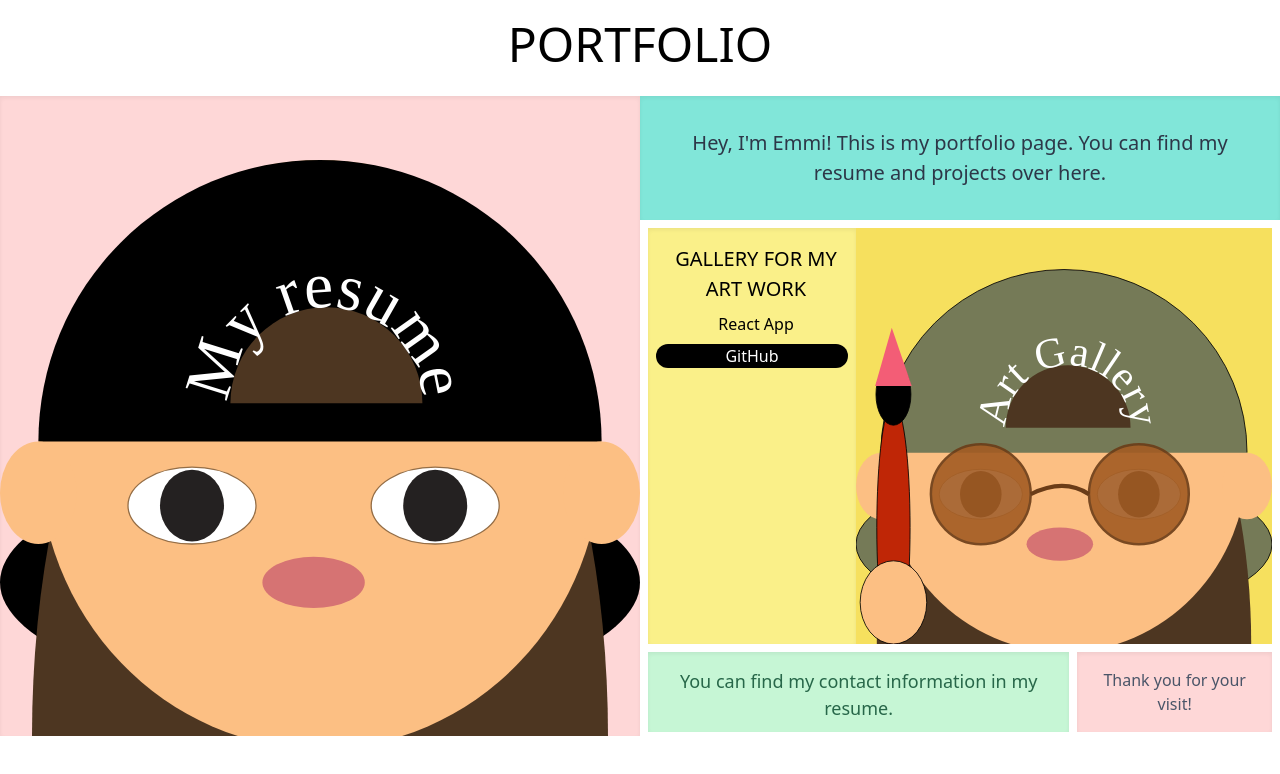
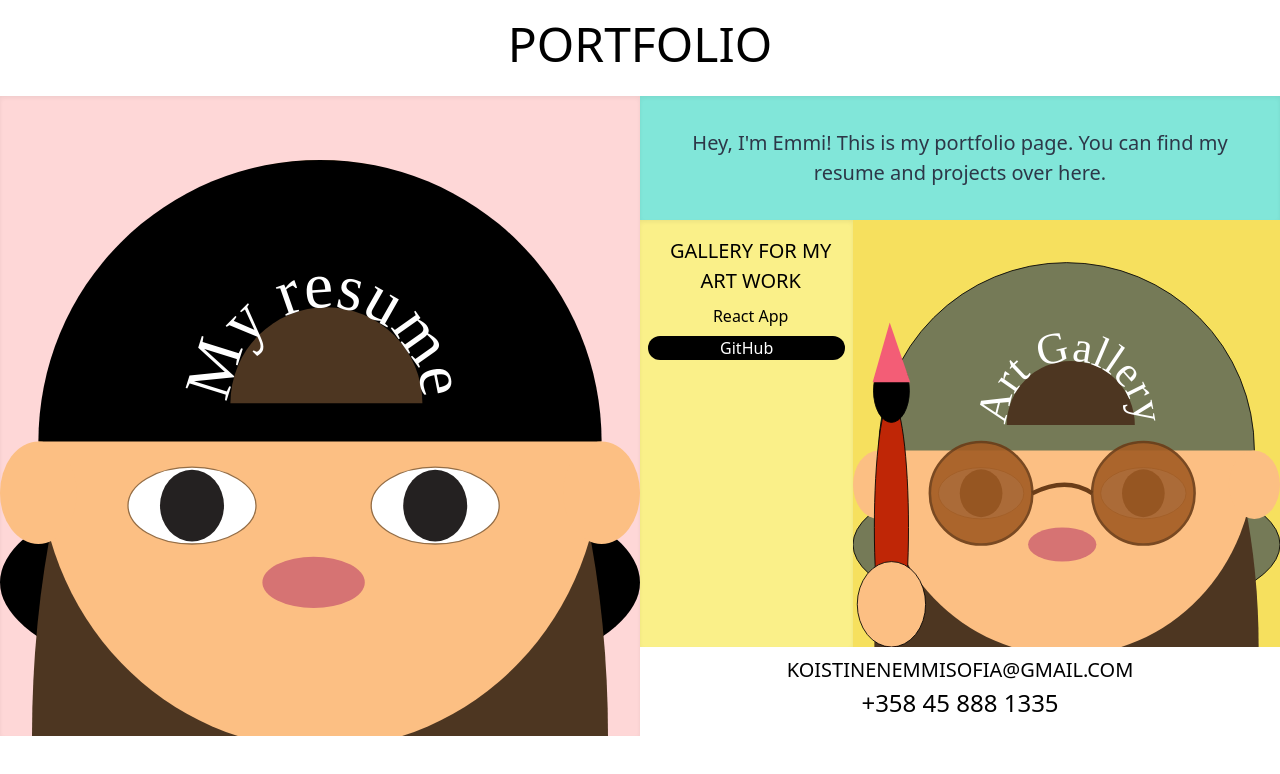
Before and after one commit to emmisk/portfolio, a React (Create React App) app: page / in a window 1280 px wide. Shown: the top 774 px of the page. Built offline with nearby package versions, Linux system fonts and the light colour scheme.

Commit message:
remove two columns and add contact information

```diff
--- a/src/App.js
+++ b/src/App.js
@@ -20,7 +20,7 @@ const App = () => (
       </div>
       <div className="grid-cols-3 gap-4 mt-4 md:mt-0 mb-2">
         <Introduction />
-        <div className="grid grid-cols-3 mr-2 mt-2 ml-2">
+        <div className="grid grid-cols-3 ">
           <div className="col-span-1 text-black text-center bg-yellow-300 p-2 shadow-inner">
             <div className="grid-cols-1">
               <p className="text-xl pl-2 mt-2 uppercase">
@@ -47,16 +47,12 @@ const App = () => (
             hoverColor="bg-yellow-500"
           />
         </div>
-        <div className="grid grid-cols-3 gab-2 mt-2 ml-2">
-          <div className="col-span-1 col-span-2 text-center bg-green-200 shadow-inner">
-            <p className="mt-4 text-green-800 text-lg">
-              You can find my contact information in my resume.
-            </p>
-          </div>
-          <div className="col-span-1 text-gray-700 text-center ml-2 mr-2 p-2 bg-red-200 shadow-inner">
-            <p className="p-2">Thank you for your visit!</p>
-          </div>
-        </div>
+        <h1 className="mt-2 text-black text-xl text-center uppercase">
+          koistinenemmisofia@gmail.com
+        </h1>
+        <h1 className="text-black text-2xl text-center uppercase">
+          +358 45 888 1335
+        </h1>
       </div>
     </div>
     <Footer />
```
